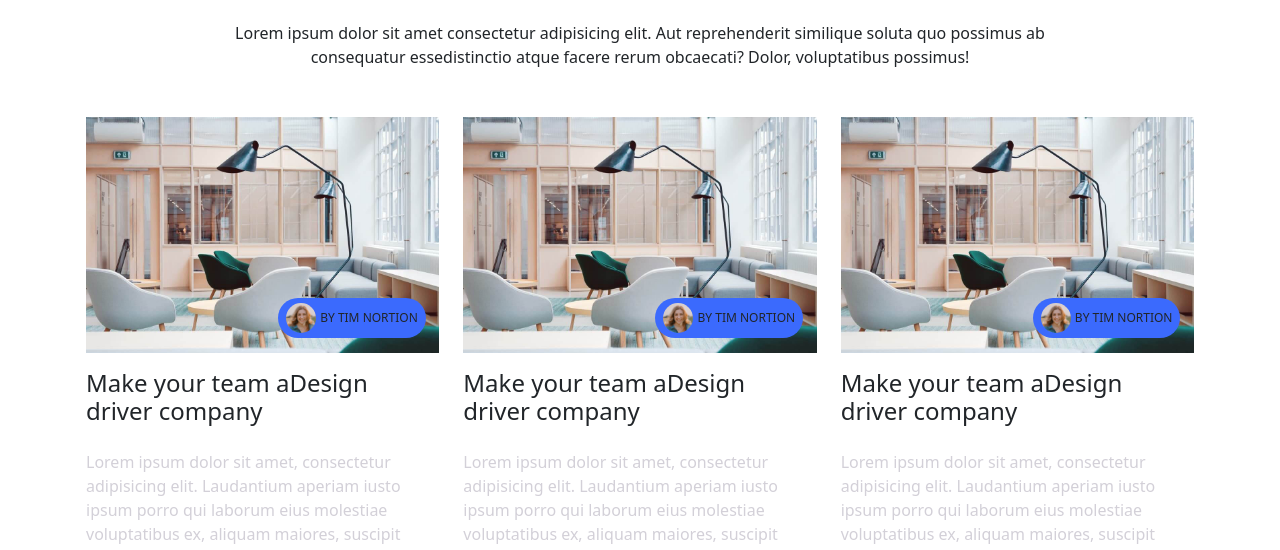
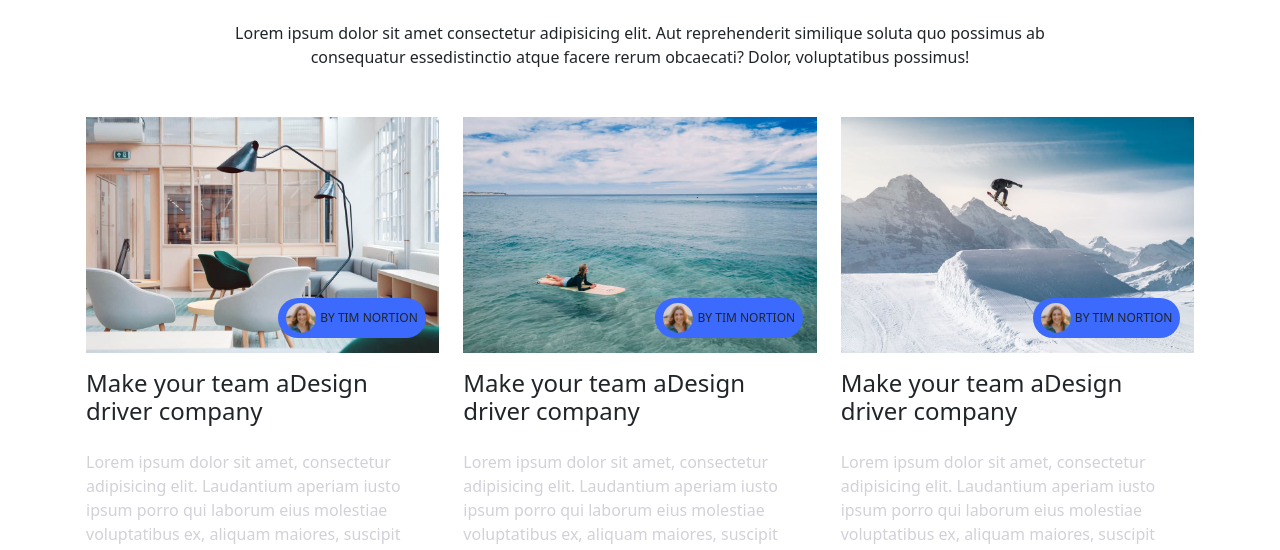
Before and after one commit to DeveloperZakirkabir/Template-Class-22, a plain HTML site: page index.html in a window 1280 px wide. Shown: the part 528-1078 px from the top of the page. Drawn offline with nearby package versions, Linux system fonts and the light colour scheme.

Commit message:
Update index.html

```diff
--- a/index.html
+++ b/index.html
@@ -103,7 +103,7 @@
 
         <div class="col-lg-4">
           <div class="slider_bg_img">
-            <img src="img/blog-grid1.jpg" alt="">
+            <img src="img/blog-grid2.jpg" alt="">
 
             <div class="slider_author_img">
               <img src="img/author.jpg" alt="">
@@ -114,7 +114,7 @@
 
         <div class="col-lg-4">
           <div class="slider_bg_img">
-            <img src="img/blog-grid1.jpg" alt="">
+            <img src="img/blog-grid3.jpg" alt="">
 
             <div class="slider_author_img">
               <img src="img/author.jpg" alt="">
```
